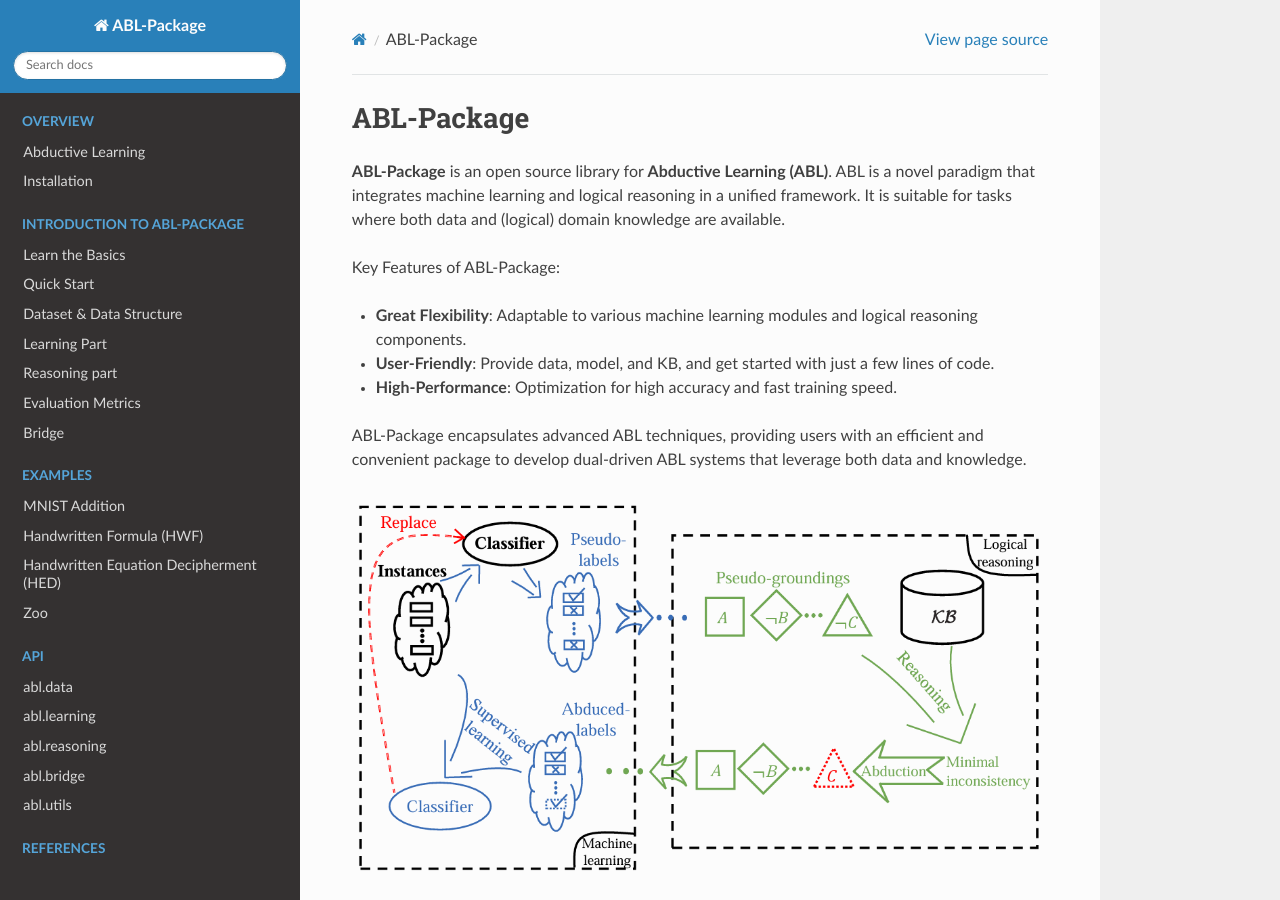
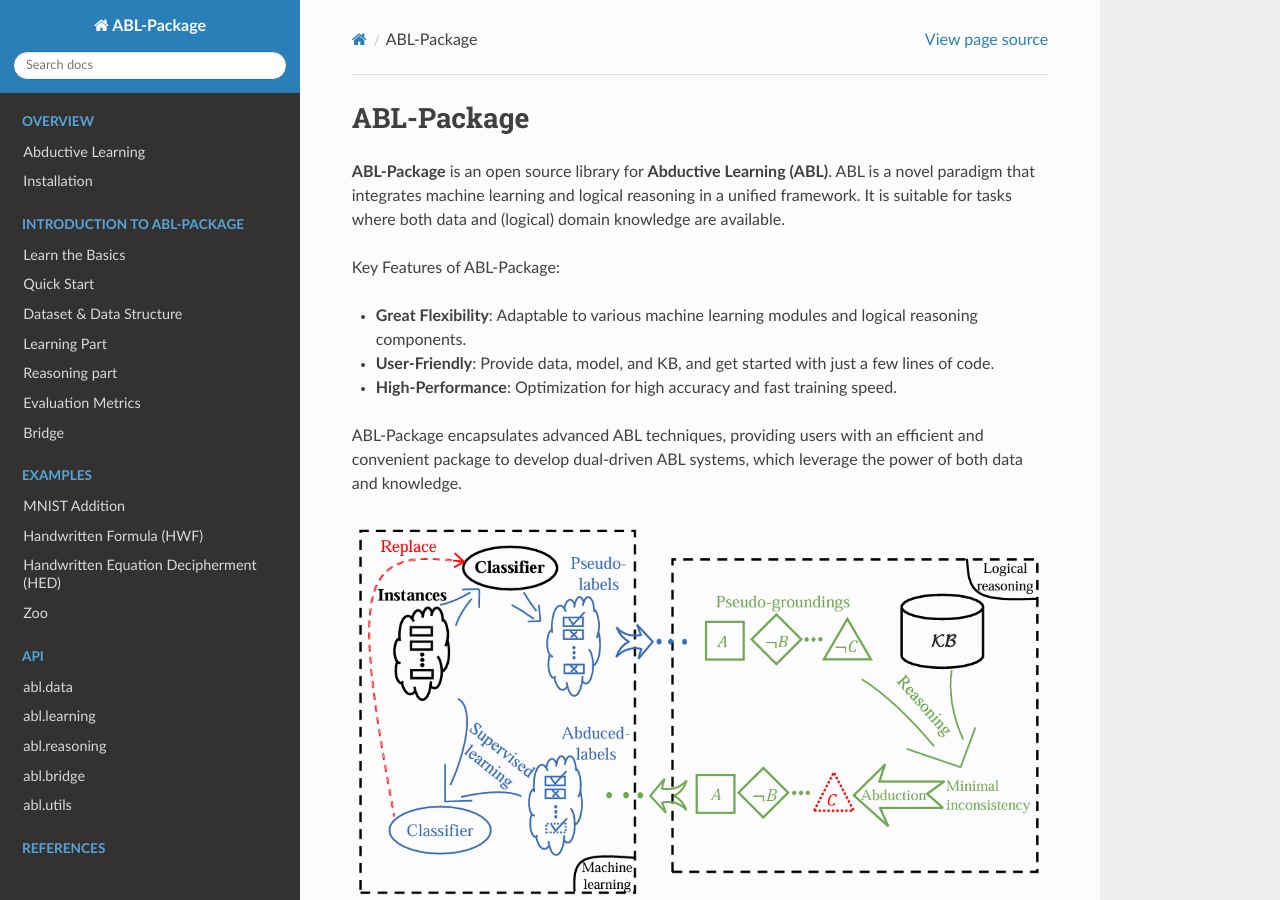
Before and after one commit to AbductiveLearning/ABLkit, a Sphinx documentation site: the page built from docs/README.rst, in a window 1280 px wide and 900 px high. Built offline with Sphinx 7.4.7 and the Read the Docs theme 2.0.0, drawn with Linux system fonts in a browser that asks for light colours.

Commit message:
[DOC] minior changes

```diff
--- a/docs/README.rst
+++ b/docs/README.rst
@@ -13,8 +13,8 @@ Key Features of ABL-Package:
 - **High-Performance**: Optimization for high accuracy and fast training speed.
 
 ABL-Package encapsulates advanced ABL techniques, providing users with
-an efficient and convenient package to develop dual-driven ABL systems
-that leverage both data and knowledge.
+an efficient and convenient package to develop dual-driven ABL systems,
+which leverage the power of both data and knowledge.
 
 .. image:: _static/img/ABL.png
 
```
Also changed, not shown: README.md (+2 -2 lines).
